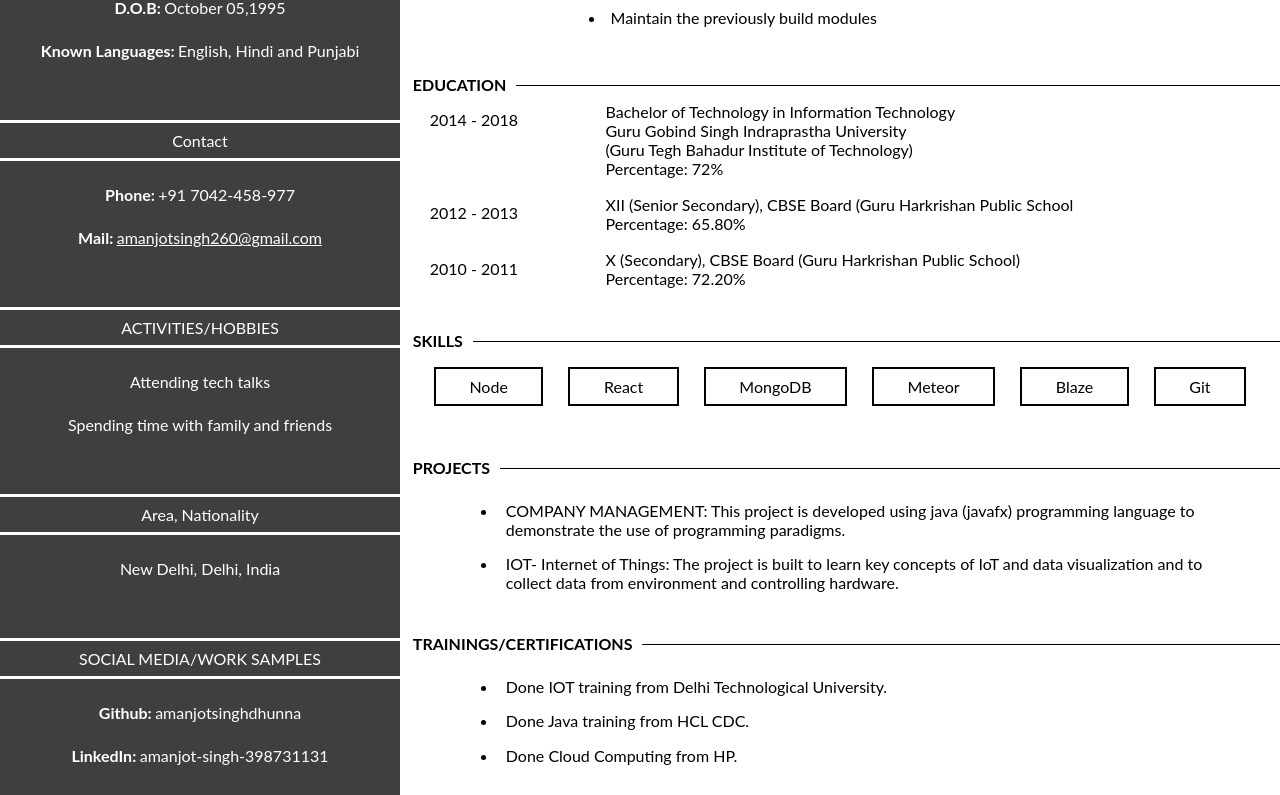
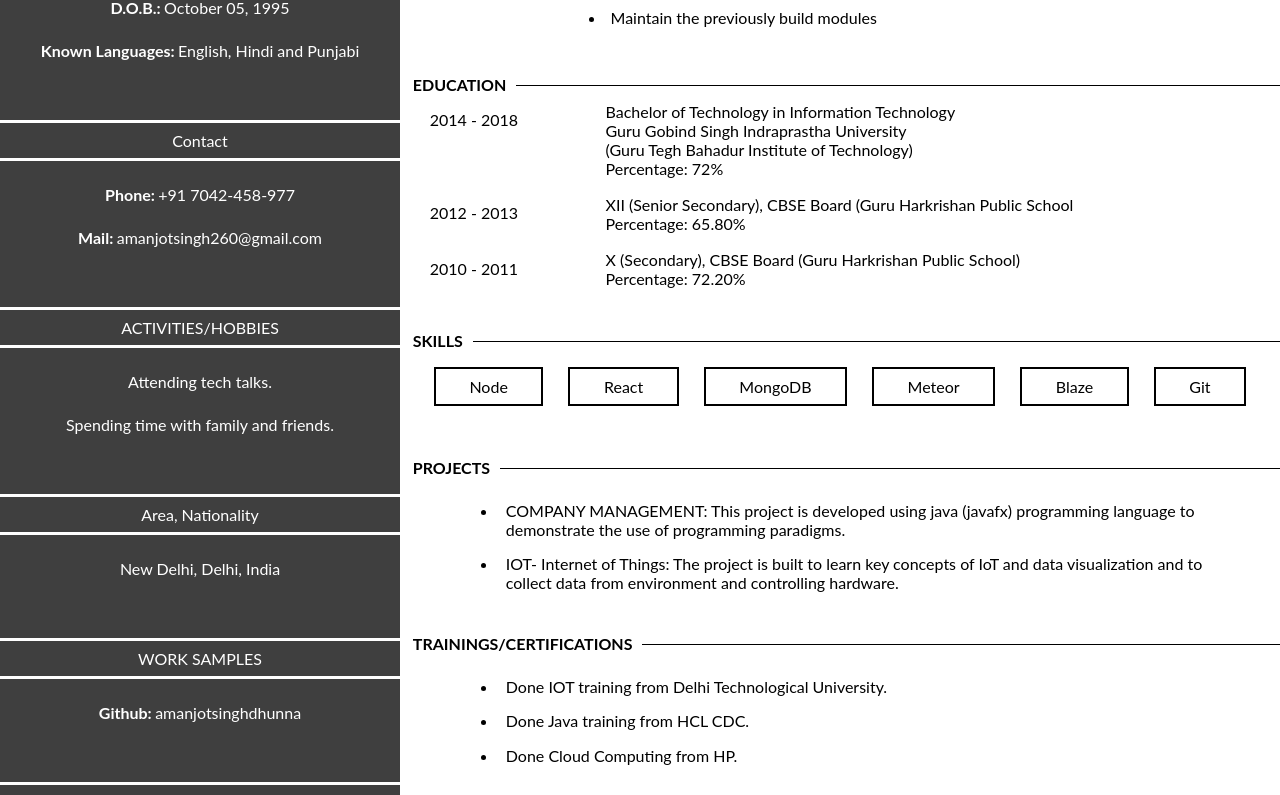
Before and after one commit to amandhunna/resume, a React (Create React App) app: page / in a window 1280 px wide. Shown: the part 485-1280 px from the top of the page. Built offline with nearby package versions, Linux system fonts and the light colour scheme.

Commit message:
Updated LHS data

```diff
--- a/src/component/left.jsx
+++ b/src/component/left.jsx
@@ -1,122 +1,103 @@
 import React from "react";
 
-const data = {
-  personalInfo: {
-    className:"left-header",
+const data = [
+  {
+    type: "personalInfo",
+    className: "left-header",
     title: "Personal Information",
     detailedList: [
-      { type: "D.O.B.:", info: "October 05, 1995" },
-      { type: "Known Languages:", info: "English, Hindi and Punjabi" }
+      { type: "D.O.B.:", info: ["October 05, 1995"] },
+      { type: "Known Languages:", info: ["English, Hindi and Punjabi"] }
     ]
   },
-  contact: {
-    className:"left-header",
+  {
+    type: "contact",
+    className: "left-header",
     title: "Contact",
     detailedList: [
-      { type: "Phone:", info: "+91 7042-458-977" },
+      { type: "Phone:", info: ["+91 7042-458-977"] },
       {
         type: "Mail:",
         link: "mailto:amanjotsingh260@gmail.com",
-        info: "amanjotsingh260@gmail.com"
+        info: ["amanjotsingh260@gmail.com"]
       }
     ]
   },
-  activitiesAndHobbies: {
-    className:"left-header",
+  {
+    type: "activitiesAndHobbies",
+    className: "left-header",
     title: "ACTIVITIES/HOBBIES",
     list: ["Attending tech talks.", "Spending time with family and friends."]
   },
-  home: {
-    className:"left-header",
-    listClass:"left-header",
+  {
+    type: "home",
+    className: "left-header",
+    listClass: "left-header",
     title: "Area, Nationality",
     list: ["New Delhi, Delhi, India"]
   },
-  workSample: {
+  {
+    type: "workSample",
+    className: "left-header",
     title: "WORK SAMPLES",
     detailedList: [
       {
         className: "clickable",
-        info: "amanjotsinghdhunna",
+        info: ["amanjotsinghdhunna"],
         type: "Github:",
         onClick: () => window.open("https://github.com/amanjotsinghdhunna")
       }
     ]
   },
-  socialMedia: {
+  {
+    type: "socialMedia",
+    className: "left-header",
     title: "SOCIAL MEDIA",
     detailedList: [
       {
         className: "clickable",
-        info: "LinkedIn:",
-        type: "amanjot-singh-398731131:",
+        type: "LinkedIn:",
+        info: ["amanjot-singh-398731131"],
         onClick: () =>
           window.open("https://linkedin.com/in/amanjot-singh-398731131")
+      },
+      {
+        info: ["or"]
+      },
+      {
+        info: ["scan the below code"]
       }
     ]
   }
-};
+];
 export default function Left() {
   return (
     <div className="left">
       <div className="profileImage">
         <img src="./profileImage.jpeg" alt="" />
       </div>
-      <div>
-        <p className="left-header">Personal Information</p>
-        <p>
-          <strong>D.O.B:</strong> <span>October 05,1995 </span>
-        </p>
-        <p>
-          <strong>Known Languages:</strong>
-          <span>English, Hindi and Punjabi</span>
-        </p>
-      </div>
-      <div>
-        <p className="left-header">Contact</p>
-        <p>
-          <strong>Phone:</strong>
-          <span>+91 7042-458-977</span>
-        </p>
-        <p>
-          <strong>Mail:</strong>
-          <span>
-            <a href="mailto:amanjotsingh260@gmail.com">
-              amanjotsingh260@gmail.com
-            </a>
-          </span>
-        </p>
-      </div>
-      <div>
-        <p className="left-header">ACTIVITIES/HOBBIES</p>
-        <p>Attending tech talks</p>
-        <p>Spending time with family and friends</p>
-      </div>
-      <div>
-        <p className="left-header">Area, Nationality</p>
-        <p>New Delhi, Delhi, India</p>
-      </div>
-      <div>
-        <p className="left-header">SOCIAL MEDIA/WORK SAMPLES</p>
-        <p
-          onclick={window.open("https://github.com/amanjotsinghdhunna")}
-          className="clickable"
-        >
-          <strong>Github:</strong>
-          <span>amanjotsinghdhunna</span>
-        </p>
-        <p
-          onclick={window.open(
-            "https://linkedin.com/in/amanjot-singh-398731131"
-          )}
-          className="clickable"
-        >
-          <strong>LinkedIn:</strong>
-          <span>amanjot-singh-398731131</span>
-        </p>
-        <p>or</p>
-        <p>scan the below code</p>
-      </div>
+      {data.map(({ className, title, detailedList = [], list = [] }) => (
+        <div>
+          <p className={className}>{title}</p>
+          {detailedList.map(({ className, onClick = null, type, info }) => (
+            <p>
+              <strong>{type}</strong>
+              {info.map(item => (
+                <span
+                  className={className}
+                  onClick={() => onClick && onClick()}
+                >
+                  {item}
+                </span>
+              ))}
+            </p>
+          ))}
+          {list.map(item => (
+            <p>{item}</p>
+          ))}
+        </div>
+      ))}
+
       <div className="qrCode">
         <img src="./linkdnqr.png" alt="noImageAvailable" />
       </div>
```
